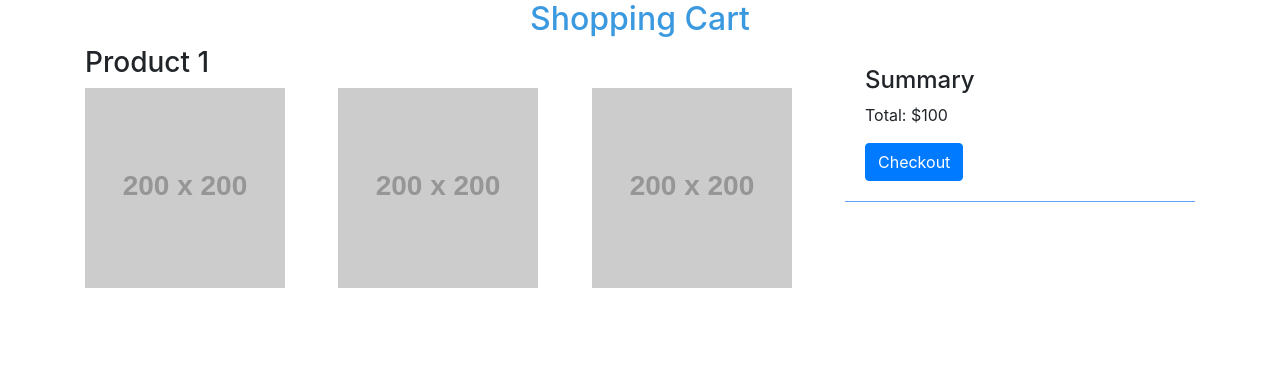
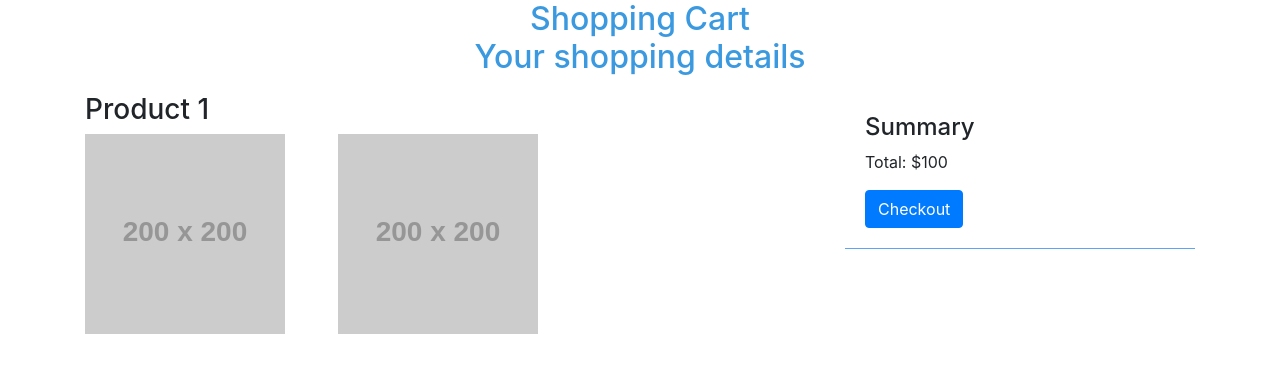
Before and after one commit to acciojob/bootstrap-shopping-cart-Shashank84-creator, a website: page main.html in a window 1280 px wide. Drawn offline with nearby package versions, Linux system fonts and the light colour scheme.

Commit message:
created a submission

```diff
--- a/main.html
+++ b/main.html
@@ -25,9 +25,11 @@
 
 <div class="container">
   <div class="row">
-    <div class="col-lg-12">
-      <h2 class="block-heading">Shopping Cart</h2>
-    </div>
+   <div class="col-lg-12">
+  <h2 class="block-heading">Shopping Cart
+    <p>Your shopping details</p>
+  </h2>
+</div>
   </div>
 
   <div class="row">
@@ -41,9 +43,9 @@
           <div class="col-lg-4">
             <img src="https://via.placeholder.com/200" alt="Product 1" class="img-fluid">
           </div>
-          <div class="col-lg-4">
+          <!-- <div class="col-lg-4">
             <img src="https://via.placeholder.com/200" alt="Product 1" class="img-fluid">
-          </div>
+          </div> -->
         </div>
       </div>
     </div>
--- a/script.js
+++ b/script.js
@@ -5,3 +5,4 @@
 //   cy.get('.row').find('.col-lg-8').should('have.length', 1);
 //   cy.get('.row').find('.col-lg-4').should('have.length', 1);
 // }
+cy.get('.block-heading p').should('have.css', 'text-align', 'center');
```
